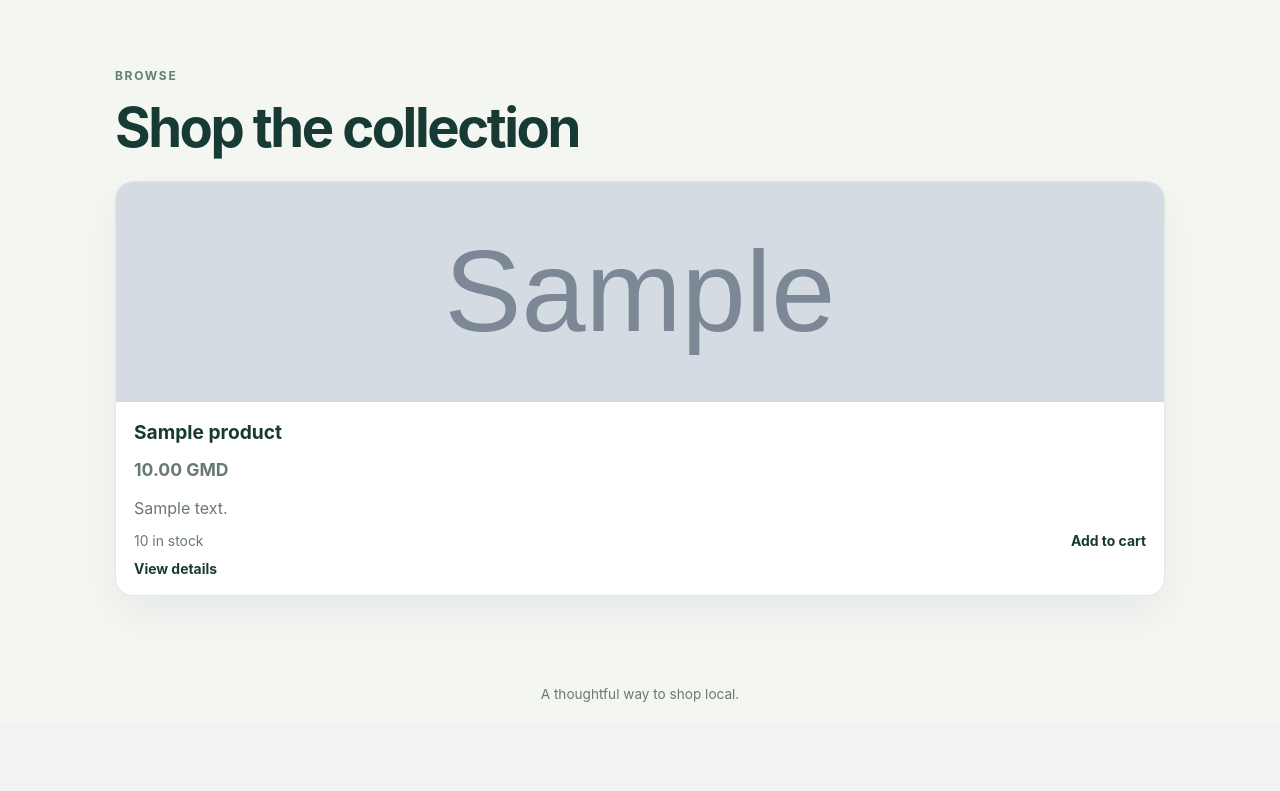
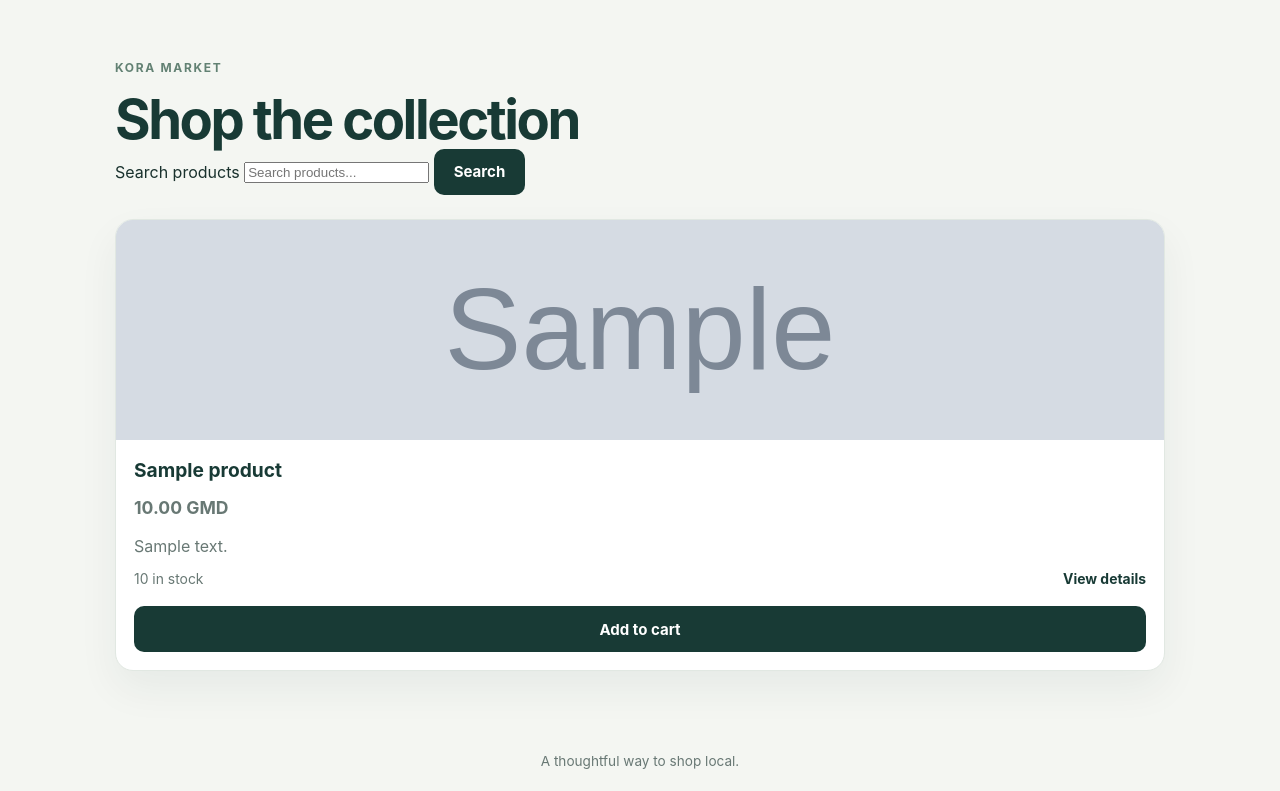
Before and after one commit to mustaphtouray7-svg/kora-market, a Flask app: page /products in a window 1280 px wide. Shown: the part 76-867 px from the top of the page. Before the commit the page ends 778 px from the top, so only its background shows below. Run offline with Flask 3, Linux system fonts and the light colour scheme; tables that the repository leaves empty hold one stand-in row (values such as "Sample post"); grey boxes marked "Sample" are stand-in pictures.

Commit message:
Build Kora Market storefront and admin workflows

```diff
--- a/store/templates/catalog.html
+++ b/store/templates/catalog.html
@@ -1,11 +1,16 @@
 {% extends "base.html" %}
-{% block title %}Catalog | Kora Market{% endblock %}
+{% block title %}Shop | Kora Market{% endblock %}
 {% block content %}
   <section class="catalog-header">
-    <p class="eyebrow">Browse</p>
+    <p class="eyebrow">Kora Market</p>
     <h1>Shop the collection</h1>
+    <form class="search-bar" method="get" action="{{ url_for('catalog') }}">
+      <label class="sr-only" for="q">Search products</label>
+      <input id="q" name="q" type="search" value="{{ search }}" placeholder="Search products..." autocomplete="off">
+      <button class="button" type="submit">Search</button>
+      {% if search %}<a class="button button-secondary" href="{{ url_for('catalog') }}">Clear</a>{% endif %}
+    </form>
   </section>
-
   <section class="product-grid">
     {% for product in products %}
       <article class="product-card">
@@ -18,19 +23,17 @@
           <h2>{{ product.name }}</h2>
           <p class="product-price">{{ "%.2f" | format(product.price) }} GMD</p>
           <p>{{ product.description or 'Freshly stocked and ready for your next pick-up.' }}</p>
-          <div class="product-meta">
-            <span>{{ product.stock_quantity }} in stock</span>
-            <form method="post" action="{{ url_for('add_to_cart', product_id=product.id) }}">
-              <button class="text-button" type="submit">Add to cart</button>
-            </form>
-          </div>
-          <div class="product-meta">
-            <a href="{{ url_for('product_detail', product_id=product.id) }}">View details</a>
-          </div>
+          <div class="product-meta"><span>{{ product.stock_quantity }} in stock</span><a href="{{ url_for('product_detail', product_id=product.id) }}">View details</a></div>
+          <form method="post" action="{{ url_for('add_to_cart', product_id=product.id) }}">
+            <input type="hidden" name="csrf_token" value="{{ csrf_token() }}">
+            <button class="button button-full" type="submit" {% if product.stock_quantity < 1 %}disabled{% endif %}>
+              {{ 'Out of stock' if product.stock_quantity < 1 else 'Add to cart' }}
+            </button>
+          </form>
         </div>
       </article>
     {% else %}
-      <p class="empty-state">No products are available right now.</p>
+      <p class="empty-state">{% if search %}No products matched “{{ search }}”.{% else %}No products are available right now.{% endif %}</p>
     {% endfor %}
   </section>
 {% endblock %}
```
